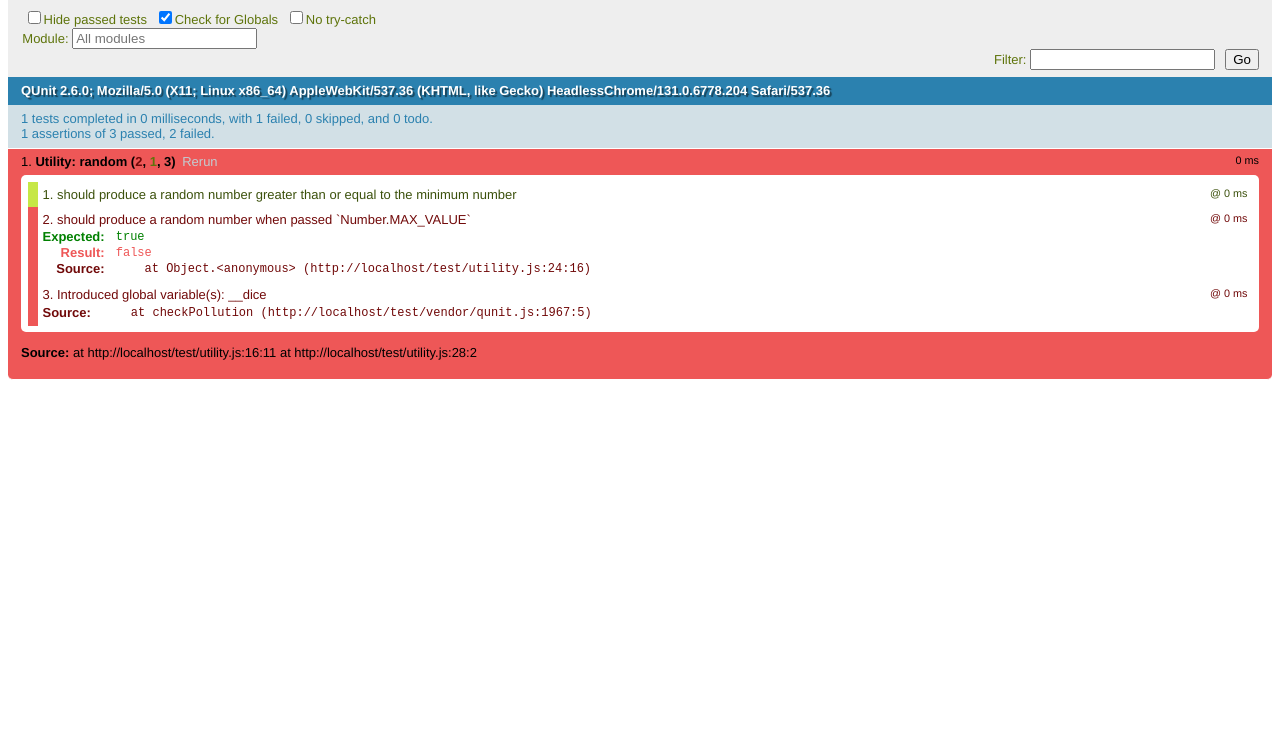
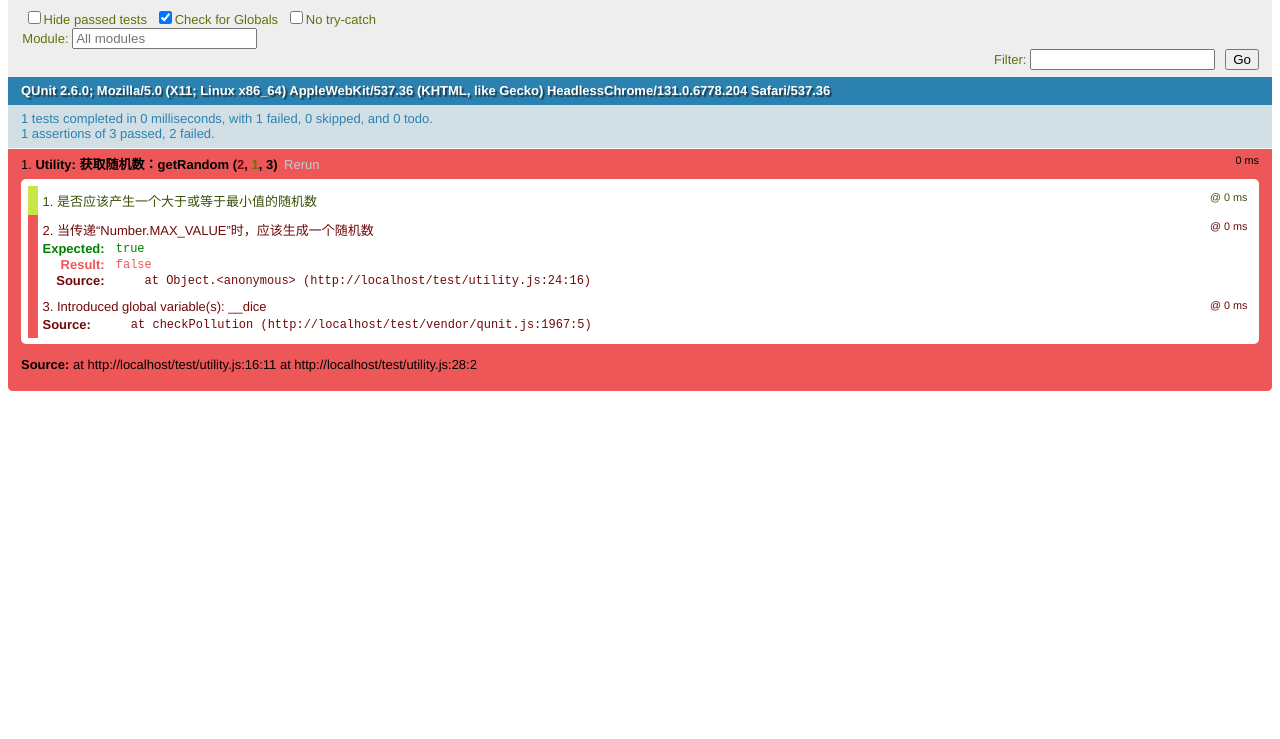
Before and after one commit to smltq/jPublic, a website with bundled scripts: page test/index.html in a window 1280 px wide. Shown: the part 61-800 px from the top of the page. Built offline with nearby package versions, Linux system fonts and the light colour scheme.

Commit message:
getRandom测试用例增加

```diff
--- a/jPublic.js
+++ b/jPublic.js
@@ -13,7 +13,21 @@
         (typeof global == 'object' && global.global === global && global) || this || {};
 
     var ArrayProto = Array.prototype, ObjProto = Object.prototype;
-    var push = ArrayProto.push;
+
+    /**
+     * 为快速访问核心原型创建快速引用变量
+     */
+    var push = ArrayProto.push,
+        toString = ObjProto.toString,
+        hasOwnProperty = ObjProto.hasOwnProperty;
+
+    /**
+     * 定义将要实现的 ECMAScript 5 原生方法
+     */
+    var nativeKeys = Object.keys;
+
+    var hasEnumBug = !{toString: null}.propertyIsEnumerable('toString');
+    var nonEnumerableProps = ['valueOf', 'isPrototypeOf', 'toString', 'propertyIsEnumerable', 'hasOwnProperty', 'toLocaleString'];
 
     /**
      * 创建全局对象:_
@@ -32,7 +46,7 @@
      * @default
      * @alias module:_.VERSION
      */
-    _.VERSION = '1.2.2';
+    _.VERSION = '1.2.3';
 
     if (typeof exports != 'undefined' && !exports.nodeType) {
         if (typeof module != 'undefined' && !module.nodeType && module.exports) {
@@ -73,6 +87,10 @@
         };
     };
 
+    var has = function (obj, path) {
+        return obj != null && hasOwnProperty.call(obj, path);
+    }
+
     var MAX_ARRAY_INDEX = Math.pow(2, 53) - 1;
     var getLength = shallowProperty('length');
     var isArrayLike = function (collection) {
@@ -80,10 +98,12 @@
         return typeof length == 'number' && length >= 0 && length <= MAX_ARRAY_INDEX;
     };
 
+    var builtinIteratee;
+
     // An internal function to generate callbacks that can be applied to each
     // element in a collection, returning the desired result — either `identity`,
     // an arbitrary callback, a property matcher, or a property accessor.
-    var cb = function(value, context, argCount) {
+    var cb = function (value, context, argCount) {
         if (_.iteratee !== builtinIteratee) return _.iteratee(value, context);
         if (value == null) return _.identity;
         if (_.isFunction(value)) return optimizeCb(value, context, argCount);
@@ -92,8 +112,8 @@
     };
 
     // An internal function for creating assigner functions.
-    var createAssigner = function(keysFunc, defaults) {
-        return function(obj) {
+    var createAssigner = function (keysFunc, defaults) {
+        return function (obj) {
             var length = arguments.length;
             if (defaults) obj = Object(obj);
             if (length < 2 || obj == null) return obj;
@@ -110,7 +130,7 @@
         };
     };
 
-    var collectNonEnumProps = function(obj, keys) {
+    var collectNonEnumProps = function (obj, keys) {
         var nonEnumIdx = nonEnumerableProps.length;
         var constructor = obj.constructor;
         var proto = _.isFunction(constructor) && constructor.prototype || ObjProto;
@@ -130,28 +150,43 @@
 
     //集合函数开始
     //---------------
-    // External wrapper for our callback generator. Users may customize
-    // `_.iteratee` if they want additional predicate/iteratee shorthand styles.
-    // This abstraction hides the internal-only argCount argument.
-    _.iteratee = builtinIteratee = function(value, context) {
+    /**
+     * 生成可应用于集合中的每个元素的回调。
+     * _.iteratee支持许多常见回调用例的简写语法。
+     * @param value
+     * @param context
+     * @alias module:_.iteratee
+     */
+    _.iteratee = builtinIteratee = function (value, context) {
         return cb(value, context, Infinity);
     };
 
-    // Returns a predicate for checking whether an object has a given set of
-    // `key:value` pairs.
-    _.matcher = _.matches = function(attrs) {
+    /**
+     * 返回一个断言函数，这个函数会给你一个断言可以用来辨别给定的对象是否匹配attrs指定键/值属性。
+     * @param attrs
+     * @alias module:_.matcher
+     */
+    _.matcher = function (attrs) {
         attrs = _.extendOwn({}, attrs);
-        return function(obj) {
+        return function (obj) {
             return _.isMatch(obj, attrs);
         };
     };
 
-    // Assigns a given object with all the own properties in the passed-in object(s).
-    // (https://developer.mozilla.org/docs/Web/JavaScript/Reference/Global_Objects/Object/assign)
-    _.extendOwn = _.assign = createAssigner(_.keys);
+    /**
+     * 类似于 extend, 但只复制自己的属性覆盖到目标对象。（注：不包括继承过来的属性）。
+     * @type {Function}
+     * @alias module:_.extendOwn
+     */
+    _.extendOwn = createAssigner(_.keys);
 
-    // Returns whether an object has a given set of `key:value` pairs.
-    _.isMatch = function(object, attrs) {
+    /**
+     * 告诉你properties中的键和值是否包含在object中。
+     * @param object
+     * @param attrs
+     * @alias module:_.isMatch
+     */
+    _.isMatch = function (object, attrs) {
         var keys = _.keys(attrs), length = keys.length;
         if (object == null) return !length;
         var obj = Object(object);
@@ -315,15 +350,18 @@
     };
 
     /**
-     * 随机返回指定范围的数字。参数是两个的时候，返回传入的两个参数的区间的随机函数；参数是一个的时候，返回0到这个数的随机函数(max>=result>=min)
+     * 返回一个min 和 max之间的随机整数。如果你只传递一个参数，那么将返回0和这个参数之间的整数
+     * @param min 随机数下限,没传默认为0
      * @param max 随机数上限
-     * @param min 随机数下限,没传默认为0
      * @returns {number}
      * @alias module:_.getRandom
      */
-    _.getRandom = function (max, min) {
-        min = arguments[1] || 0;
-        return Math.floor(Math.random() * (max - min + 1) + min);
+    _.getRandom = function (min, max) {
+        if (max == null) {
+            max = min;
+            min = 0;
+        }
+        return min + Math.floor(Math.random() * (max - min + 1));
     };
 
     /**
@@ -578,35 +616,58 @@
         return parseFloat((bytes / Math.pow(k, i)).toFixed(dm)) + ' ' + sizes[i];
     }
 
-    // Determine whether all of the elements match a truth test.
-    // Aliased as `all`.
-    _.every = _.all = function(obj, predicate, context) {
+    /**
+     * 如果list中的所有元素都通过predicate的真值检测就返回true。
+     * （注：如果存在原生的every方法，就使用原生的every。）
+     * predicate 通过 iteratee 进行转换，以简化速记语法。
+     * @param list
+     * @param predicate
+     * @param context
+     * @returns {boolean}
+     * @alias module:_.every
+     */
+    _.every = function (list, predicate, context) {
         predicate = cb(predicate, context);
-        var keys = !isArrayLike(obj) && _.keys(obj),
-            length = (keys || obj).length;
+        var keys = !isArrayLike(list) && _.keys(list),
+            length = (keys || list).length;
         for (var index = 0; index < length; index++) {
             var currentKey = keys ? keys[index] : index;
-            if (!predicate(obj[currentKey], currentKey, obj)) return false;
+            if (!predicate(list[currentKey], currentKey, list)) return false;
         }
         return true;
     };
 
-    // Determine if at least one element in the object matches a truth test.
-    // Aliased as `any`.
-    _.some = _.any = function(obj, predicate, context) {
+    /**
+     * 如果list中有任何一个元素通过 predicate 的真值检测就返回true。
+     * 一旦找到了符合条件的元素, 就直接中断对list的遍历。
+     * predicate 通过 iteratee 进行转换，以简化速记语法。
+     * @param list
+     * @param predicate
+     * @param context
+     * @returns {boolean}
+     * @alias module:_.some
+     */
+    _.some = function (list, predicate, context) {
         predicate = cb(predicate, context);
-        var keys = !isArrayLike(obj) && _.keys(obj),
-            length = (keys || obj).length;
+        var keys = !isArrayLike(list) && _.keys(list),
+            length = (keys || list).length;
         for (var index = 0; index < length; index++) {
             var currentKey = keys ? keys[index] : index;
-            if (predicate(obj[currentKey], currentKey, obj)) return true;
+            if (predicate(list[currentKey], currentKey, list)) return true;
         }
         return false;
     };
 
-    // Retrieve the names of an object's own properties.
-    // Delegates to **ECMAScript 5**'s native `Object.keys`.
-    _.keys = function(obj) {
+    /**
+     * 检索object拥有的所有可枚举属性的名称。
+     * 示例：
+     * _.keys({one: 1, two: 2, three: 3});
+     * => ["one", "two", "three"]
+     * @param obj
+     * @returns {Array|*}
+     * @alias module:_.keys
+     */
+    _.keys = function (obj) {
         if (!_.isObject(obj)) return [];
         if (nativeKeys) return nativeKeys(obj);
         var keys = [];
--- a/test/index.html
+++ b/test/index.html
@@ -1,7 +1,8 @@
 <!DOCTYPE html>
 <html>
 <head>
-    <title>Underscore Test Suite</title>
+    <meta charset="utf-8">
+    <title>jPublic 测试用例</title>
     <link rel="stylesheet" href="vendor/qunit.css" type="text/css" media="screen">
     <link rel="icon" href="../favicon.ico">
 </head>
--- a/test/utility.js
+++ b/test/utility.js
@@ -13,16 +13,16 @@
         }
     });
 
-    QUnit.test('random', function (assert) {
+    QUnit.test('获取随机数：getRandom', function (assert) {
         var array = _.getRandom(1000);
         var min = Math.pow(2, 31);
         var max = Math.pow(2, 62);
         assert.ok(_.every(array, function () {
-            return _.getRandom(min, max) >= min;
-        }), 'should produce a random number greater than or equal to the minimum number');
+            return _.getRandom(max, min) >= min;
+        }), '是否应该产生一个大于或等于最小值的随机数');
 
         assert.ok(_.some(array, function () {
             return _.getRandom(Number.MAX_VALUE) > 0;
-        }), 'should produce a random number when passed `Number.MAX_VALUE`');
+        }), '当传递“Number.MAX_VALUE”时，应该生成一个随机数');
     });
 }());
```
Also changed, not shown: favicon.ico (added), jPublic.min.js, test/utility.min.js, 2 other files.
